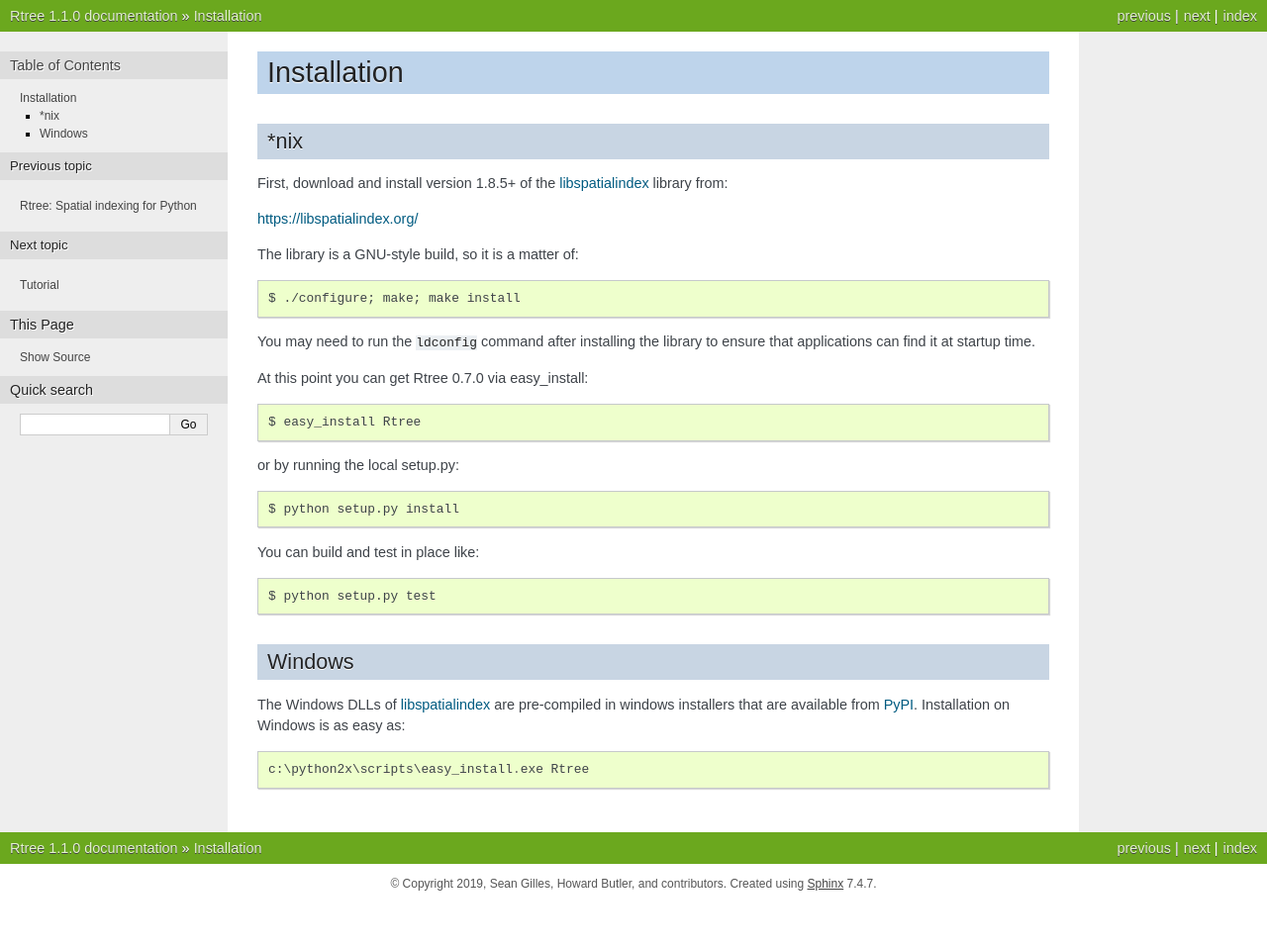
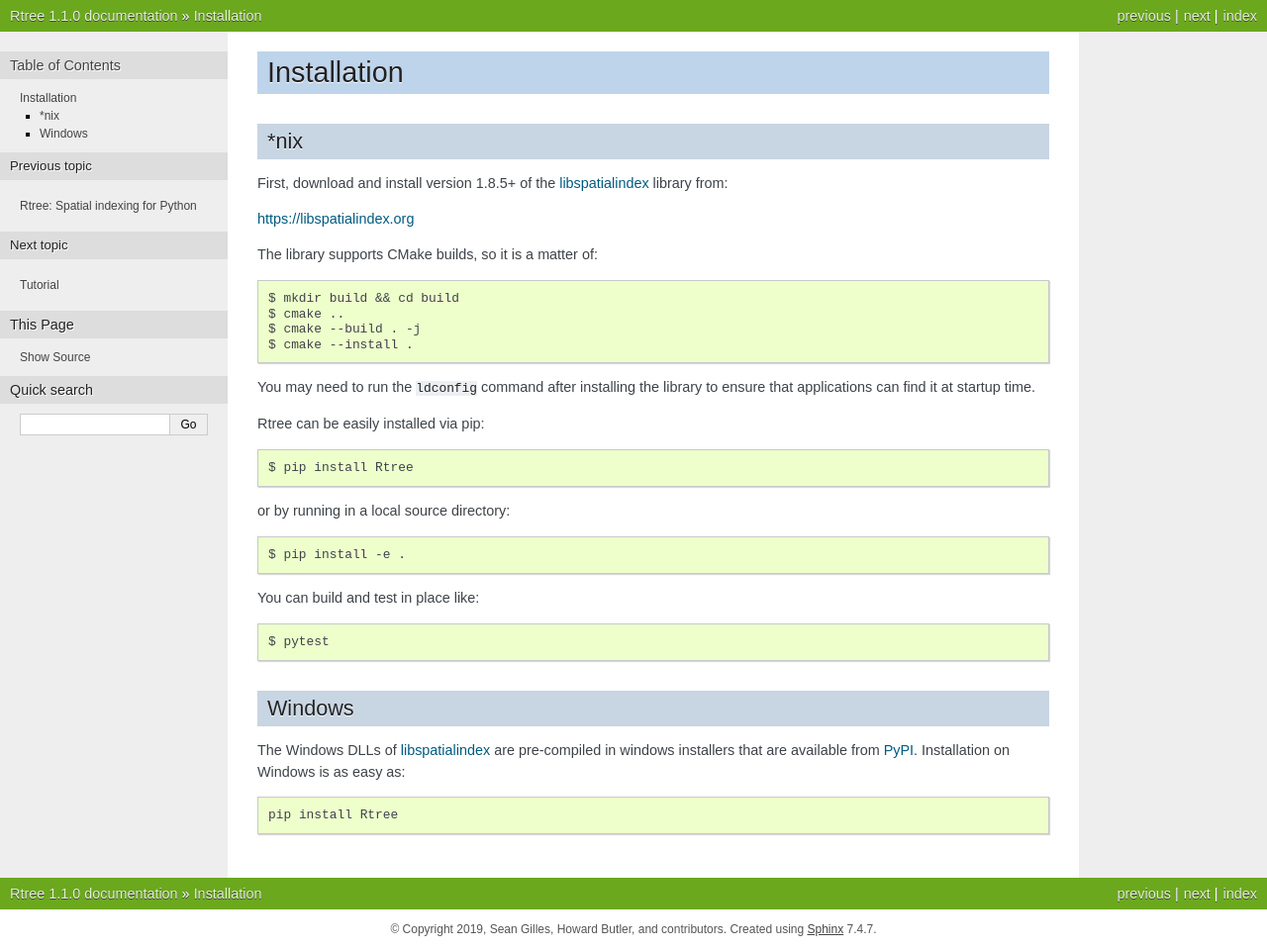
Before and after one commit to Toblerity/rtree, a Sphinx documentation site: the page built from docs/source/install.rst, in a window 1280 px wide. Shown: the whole page at 99% size. Built offline with Sphinx 7.4.7, drawn with Linux system fonts in a browser that asks for light colours; before the commit the page ends 913 px from its top, so only the background shows below that.

Commit message:
Revise install docs

```diff
--- a/docs/source/install.rst
+++ b/docs/source/install.rst
@@ -8,26 +8,29 @@
 
 First, download and install version 1.8.5+ of the `libspatialindex`_ library from:
 
-https://libspatialindex.org/
+https://libspatialindex.org
 
-The library is a GNU-style build, so it is a matter of::
+The library supports CMake builds, so it is a matter of::
 
-  $ ./configure; make; make install
+  $ mkdir build && cd build
+  $ cmake ..
+  $ cmake --build . -j
+  $ cmake --install .
 
 You may need to run the ``ldconfig`` command after installing the library to
 ensure that applications can find it at startup time.
 
-At this point you can get Rtree 0.7.0 via easy_install::
+Rtree can be easily installed via pip::
 
-  $ easy_install Rtree
+  $ pip install Rtree
 
-or by running the local setup.py::
+or by running in a local source directory::
 
-  $ python setup.py install
+  $ pip install -e .
 
 You can build and test in place like::
 
-  $ python setup.py test
+  $ pytest
 
 Windows
 ..............................................................................
@@ -36,7 +39,7 @@
 windows installers that are available from `PyPI`_.  Installation on Windows
 is as easy as::
 
-  c:\python2x\scripts\easy_install.exe Rtree
+  pip install Rtree
 
 
 .. _`PyPI`: https://pypi.org/project/Rtree/
```
